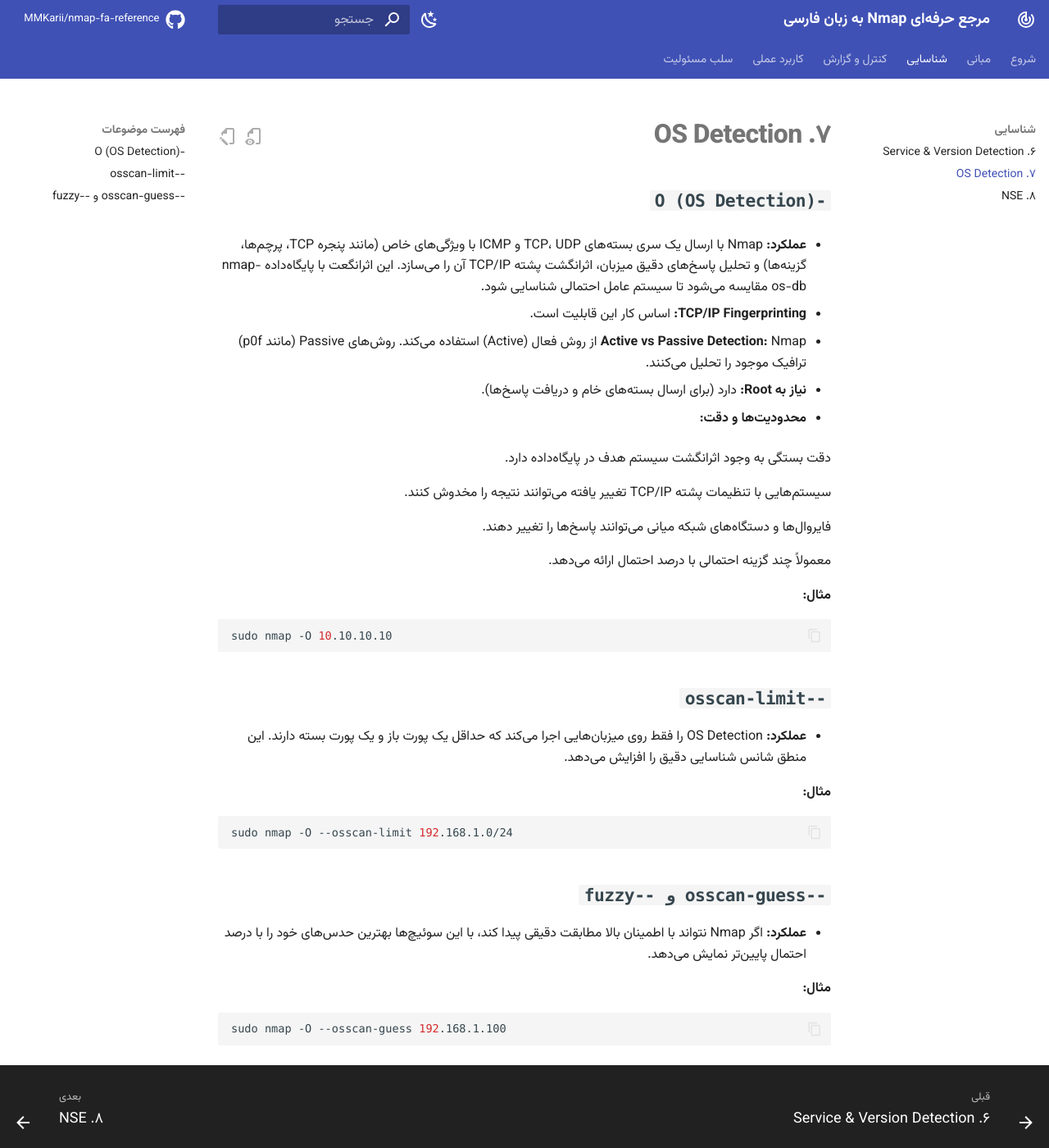
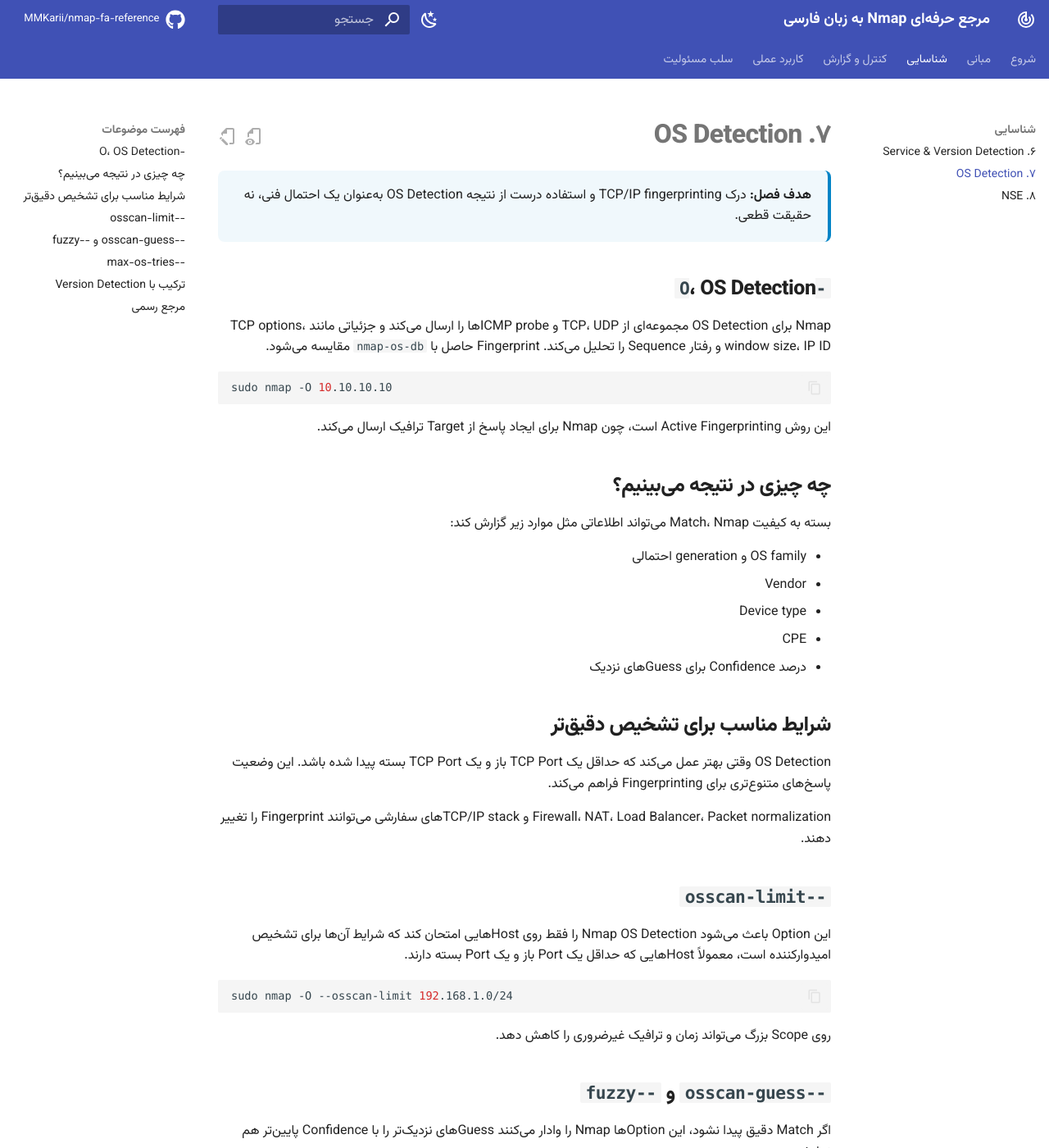
Before and after one commit to MMKarii/nmap-fa-reference, an MkDocs documentation site: the page built from docs/07-os-detection.md, in a window 1280 px wide and 1400 px high. Shown: the whole window at 82% size. Built offline with MkDocs 1.6.1 and Material for MkDocs 9.7.7, drawn with Linux system fonts in a browser that asks for light colours; comment, search, counter and statistics services are not loaded; some of the changed text lies outside the part shown.

Commit message:
Improve OS detection accuracy and limitations

````diff
--- a/docs/07-os-detection.md
+++ b/docs/07-os-detection.md
@@ -1,47 +1,77 @@
 # ۷. OS Detection
 
-## `-O (OS Detection)`
+<div class="chapter-meta">
+<strong>هدف فصل:</strong> درک TCP/IP fingerprinting و استفاده درست از نتیجه OS Detection به‌عنوان یک احتمال فنی، نه حقیقت قطعی.
+</div>
 
-- **عملکرد:** Nmap با ارسال یک سری بسته‌های TCP، UDP و ICMP با ویژگی‌های خاص (مانند پنجره TCP، پرچم‌ها، گزینه‌ها) و تحلیل پاسخ‌های دقیق میزبان، اثرانگشت پشته TCP/IP آن را می‌سازد. این اثرانگعت با پایگاه‌داده nmap-os-db مقایسه می‌شود تا سیستم عامل احتمالی شناسایی شود.
+## `-O`، OS Detection
 
-- **TCP/IP Fingerprinting:** اساس کار این قابلیت است.
-
-- **Active vs Passive Detection:** Nmap از روش فعال (Active) استفاده می‌کند. روش‌های Passive (مانند p0f) ترافیک موجود را تحلیل می‌کنند.
-
-- **نیاز به Root:** دارد (برای ارسال بسته‌های خام و دریافت پاسخ‌ها).
-
-- **محدودیت‌ها و دقت:**
-
-دقت بستگی به وجود اثرانگشت سیستم هدف در پایگاه‌داده دارد.
-
-سیستم‌هایی با تنظیمات پشته TCP/IP تغییر یافته می‌توانند نتیجه را مخدوش کنند.
-
-فایروال‌ها و دستگاه‌های شبکه میانی می‌توانند پاسخ‌ها را تغییر دهند.
-
-معمولاً چند گزینه احتمالی با درصد احتمال ارائه می‌دهد.
-
-**مثال:**
+Nmap برای OS Detection مجموعه‌ای از TCP، UDP و ICMP probeها را ارسال می‌کند و جزئیاتی مانند TCP options، window size، IP ID و رفتار Sequence را تحلیل می‌کند. Fingerprint حاصل با `nmap-os-db` مقایسه می‌شود.
 
 ```bash
 sudo nmap -O 10.10.10.10
 ```
 
+این روش Active Fingerprinting است، چون Nmap برای ایجاد پاسخ از Target ترافیک ارسال می‌کند.
+
+## چه چیزی در نتیجه می‌بینیم؟
+
+بسته به کیفیت Match، Nmap می‌تواند اطلاعاتی مثل موارد زیر گزارش کند:
+
+- OS family و generation احتمالی
+- Vendor
+- Device type
+- CPE
+- درصد Confidence برای Guessهای نزدیک
+
+## شرایط مناسب برای تشخیص دقیق‌تر
+
+OS Detection وقتی بهتر عمل می‌کند که حداقل یک TCP Port باز و یک TCP Port بسته پیدا شده باشد. این وضعیت پاسخ‌های متنوع‌تری برای Fingerprinting فراهم می‌کند.
+
+Firewall، NAT، Load Balancer، Packet normalization و TCP/IP stackهای سفارشی می‌توانند Fingerprint را تغییر دهند.
+
 ## `--osscan-limit`
 
-- **عملکرد:** OS Detection را فقط روی میزبان‌هایی اجرا می‌کند که حداقل یک پورت باز و یک پورت بسته دارند. این منطق شانس شناسایی دقیق را افزایش می‌دهد.
-
-**مثال:**
+این Option باعث می‌شود Nmap OS Detection را فقط روی Hostهایی امتحان کند که شرایط آن‌ها برای تشخیص امیدوارکننده است، معمولاً Hostهایی که حداقل یک Port باز و یک Port بسته دارند.
 
 ```bash
 sudo nmap -O --osscan-limit 192.168.1.0/24
 ```
 
-## `--osscan-guess و --fuzzy`
+روی Scope بزرگ می‌تواند زمان و ترافیک غیرضروری را کاهش دهد.
 
-- **عملکرد:** اگر Nmap نتواند با اطمینان بالا مطابقت دقیقی پیدا کند، با این سوئیچ‌ها بهترین حدس‌های خود را با درصد احتمال پایین‌تر نمایش می‌دهد.
+## `--osscan-guess` و `--fuzzy`
 
-**مثال:**
+اگر Match دقیق پیدا نشود، این Optionها Nmap را وادار می‌کنند Guessهای نزدیک‌تر را با Confidence پایین‌تر هم نمایش دهد.
 
 ```bash
 sudo nmap -O --osscan-guess 192.168.1.100
 ```
+
+!!! warning "Guess را Fact گزارش نکنید"
+    اگر Nmap چند Match با Confidence مختلف نشان می‌دهد، نتیجه را در گزارش به‌صورت «احتمال» ثبت کنید. برای تصمیم مهم، OS را با Service banner، Asset inventory یا شواهد دیگر تأیید کنید.
+
+## `--max-os-tries`
+
+حداکثر تعداد تلاش‌های OS fingerprinting را کنترل می‌کند.
+
+```bash
+sudo nmap -O --max-os-tries 1 192.168.1.100
+```
+
+کاهش مقدار می‌تواند Scan را سریع‌تر کند، ولی احتمال از دست رفتن Match بهتر را افزایش می‌دهد.
+
+## ترکیب با Version Detection
+
+Service و OS Detection مکمل هم هستند:
+
+```bash
+sudo nmap -sS -sV -O --top-ports 200 192.168.1.10
+```
+
+Option `-A` نیز OS Detection و Version Detection را همراه چند قابلیت دیگر فعال می‌کند، بنابراین قبل از استفاده Scope و اثر آن را بررسی کنید.
+
+## مرجع رسمی
+
+- [OS Detection](https://nmap.org/book/man-os-detection.html)
+- [OS Detection Usage](https://nmap.org/book/osdetect-usage.html)
````
